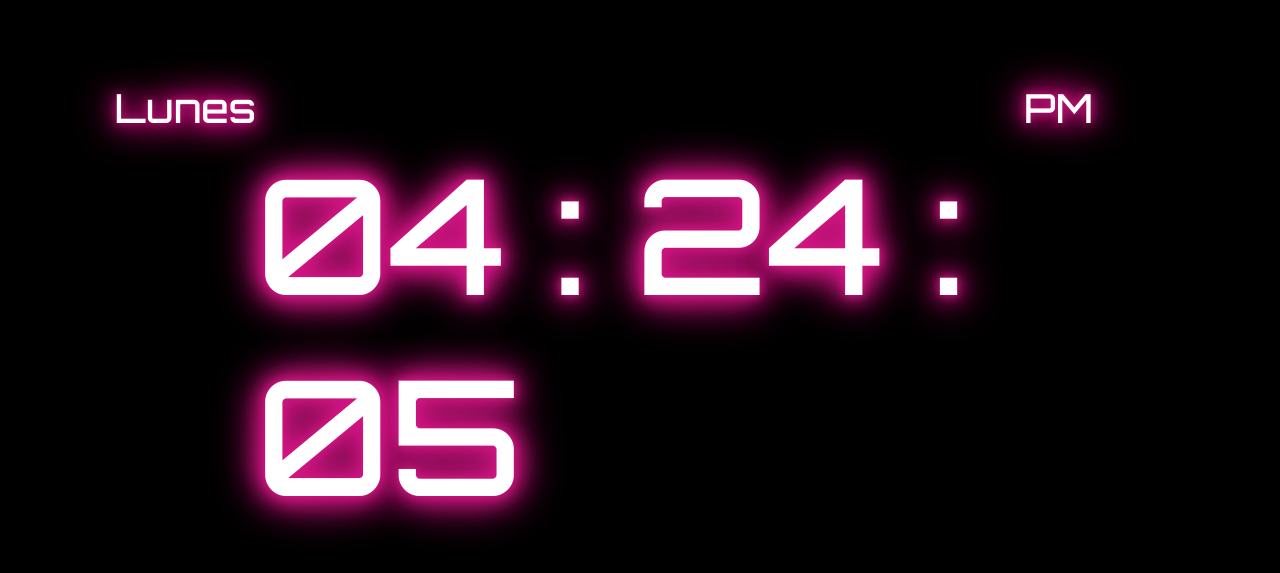
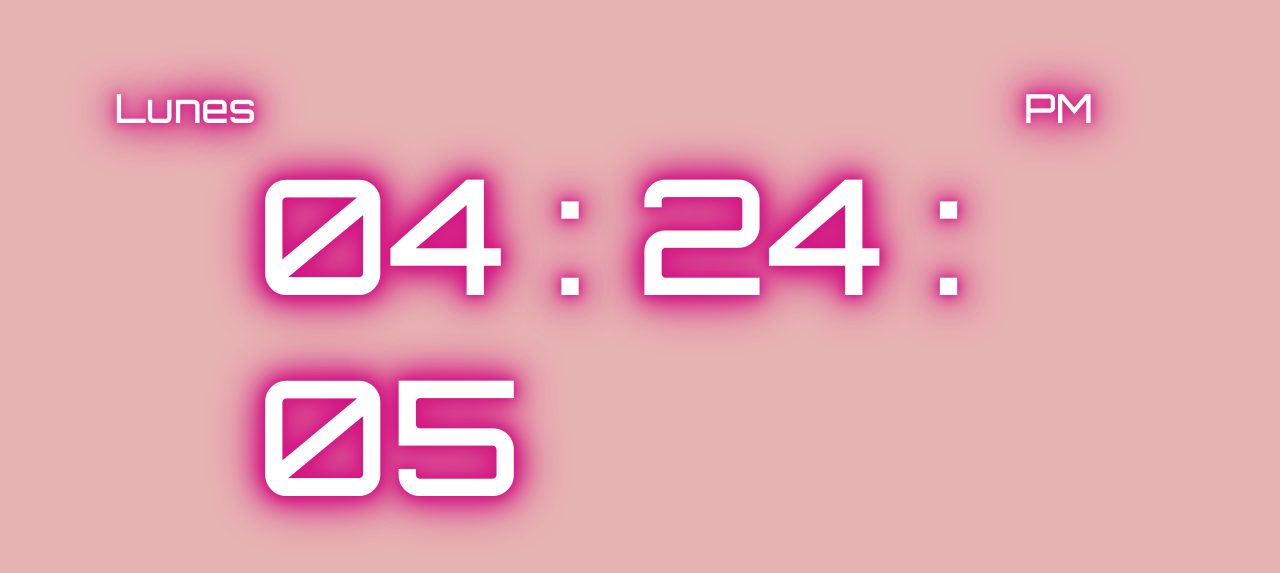
Before and after one commit to samujm/simpleDigitalClock, a plain HTML site: page index.html in a window 1280 px wide. Shown: the part 163-736 px from the top of the page. Drawn offline with Linux system fonts and the light colour scheme.

Commit message:
cambio en el color

```diff
--- a/main.css
+++ b/main.css
@@ -4,7 +4,7 @@ body, html {
     margin: 0;
     padding: 0;
 
-    background-color: #000;
+    background-color: rgb(231, 178, 178);
     height: 100%;
     font-family: "Orbitron", sans-serif;
 
```
